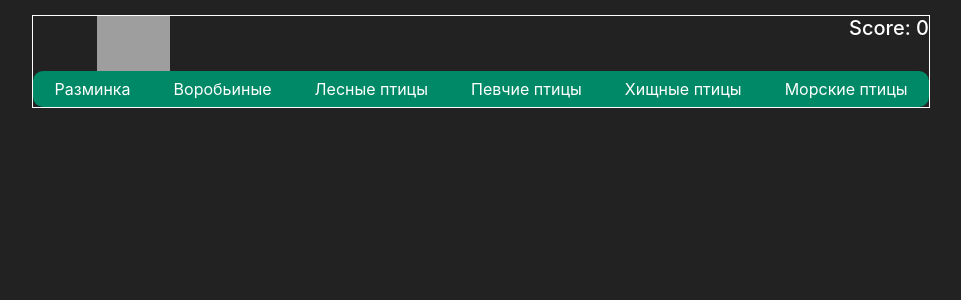
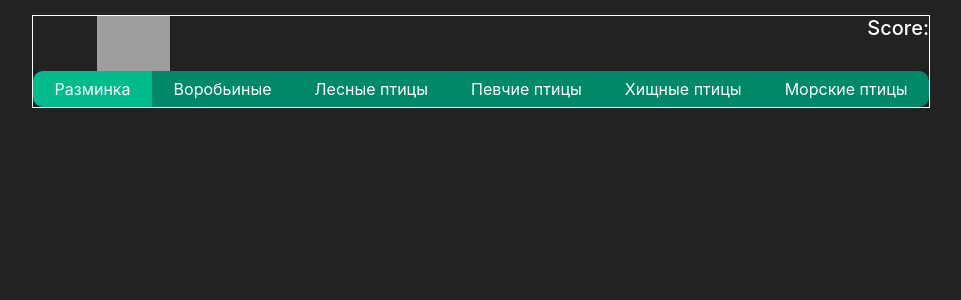
Before and after one commit to ArtemDerenok/songbird, a React (Create React App) app: page / in a window 1280 px wide. Shown: the top 300 px of the page, without its empty margins (159-1120 px from the left). Built offline with nearby package versions, Linux system fonts and the light colour scheme; grey boxes are pictures that could not be loaded.

Commit message:
feat: add header logic

```diff
--- a/src/components/Header/Header.module.scss
+++ b/src/components/Header/Header.module.scss
@@ -42,3 +42,7 @@
     background-color: $green_simple;
   }
 }
+
+.active {
+  background-color: $green_active;
+}
--- a/src/components/Header/Header.tsx
+++ b/src/components/Header/Header.tsx
@@ -1,19 +1,42 @@
+import { useMemo } from "react";
+import useTypeSelector from "../../hooks/useTypeSelector";
 import styles from "./Header.module.scss";
 
-const Header = () => {
+interface IHeader {
+  score: number;
+}
+
+const Header = ({ score }: IHeader) => {
+  const round = useTypeSelector((state) => state.round);
+  const roundNames = useMemo(
+    () => [
+      "Разминка",
+      "Воробьиные",
+      "Лесные птицы",
+      "Певчие птицы",
+      "Хищные птицы",
+      "Морские птицы",
+    ],
+    []
+  );
+
   return (
     <header className={styles.header}>
       <div className={styles.top_panel}>
         <div className={styles.top_panel_logo}></div>
-        <p className={styles.top_panel_score}>Score: 0</p>
+        <p className={styles.top_panel_score}>Score: {score}</p>
       </div>
       <ul className={styles.pagination}>
-        <li className={styles.pagination_item}>Разминка</li>
-        <li className={styles.pagination_item}>Воробьиные</li>
-        <li className={styles.pagination_item}>Лесные птицы</li>
-        <li className={styles.pagination_item}>Певчие птицы</li>
-        <li className={styles.pagination_item}>Хищные птицы</li>
-        <li className={styles.pagination_item}>Морские птицы</li>
+        {roundNames.map((elem, index) => (
+          <li
+            key={index}
+            className={`${styles.pagination_item} ${
+              round === index ? styles.active : ""
+            }`}
+          >
+            {elem}
+          </li>
+        ))}
       </ul>
     </header>
   );
```
